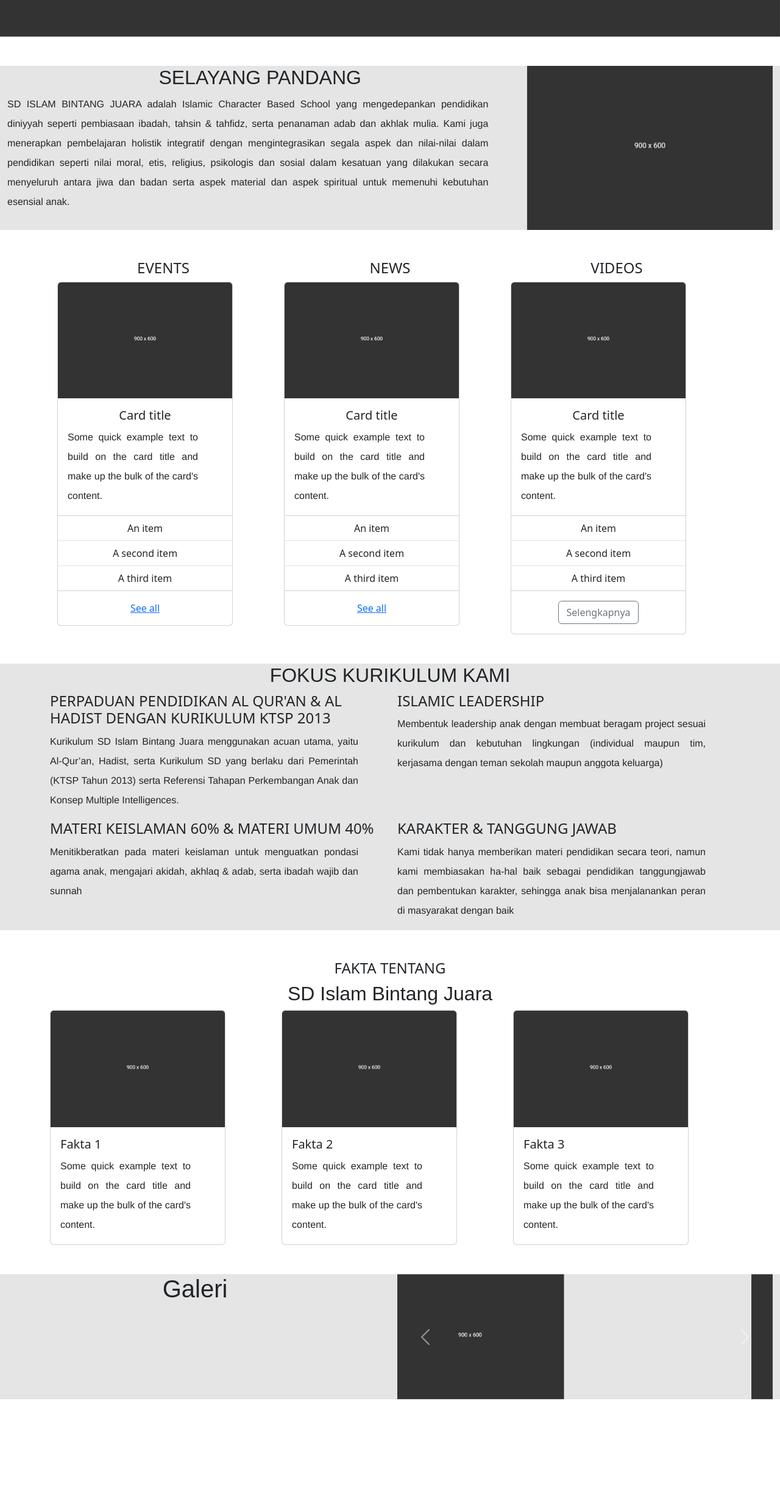
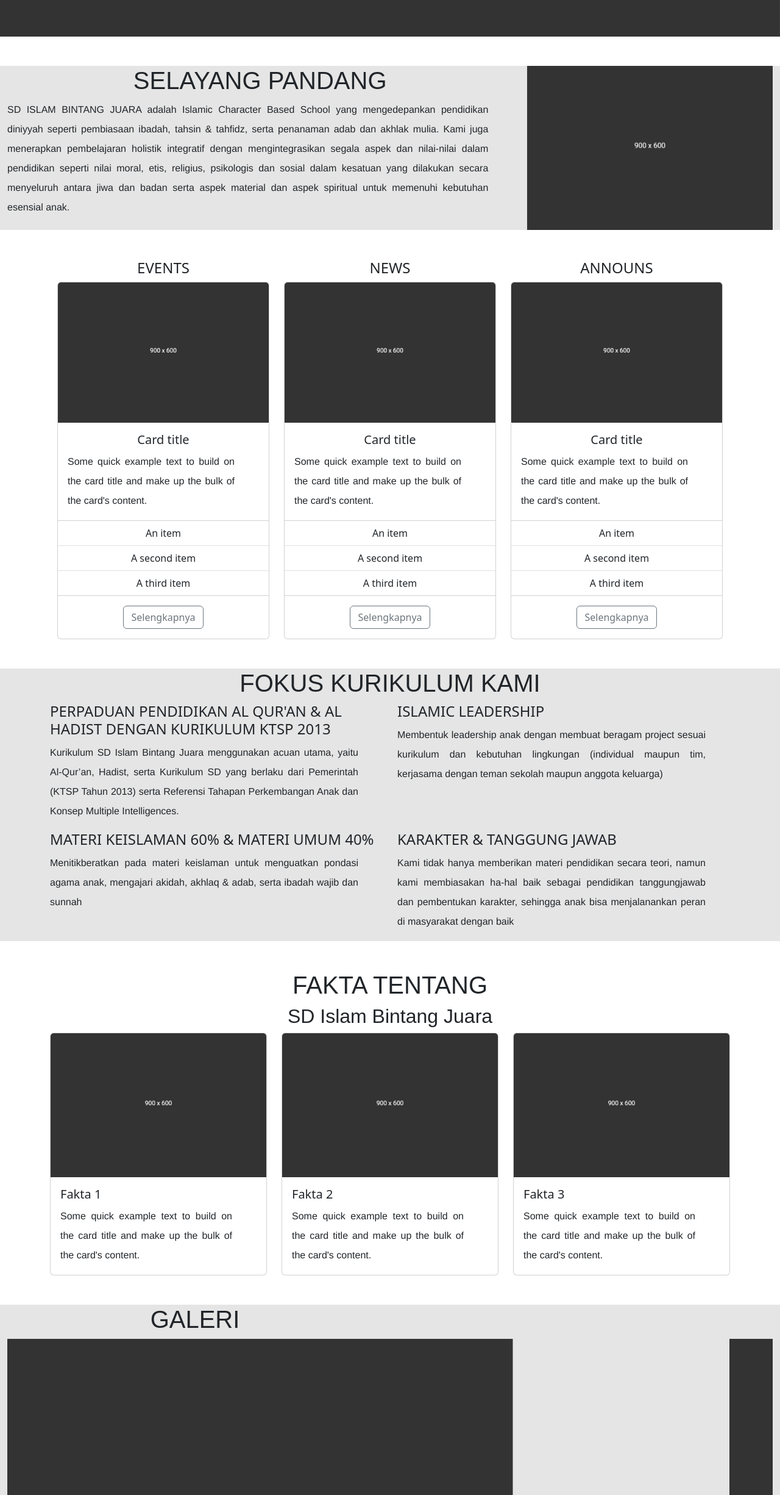
Before and after one commit to joanneevd/BintangJuara, a plain HTML site: page coba.html in a window 1280 px wide. Shown: the part 349-2800 px from the top of the page at 61% size. Before the commit the page ends 2643 px from the top, so only its background shows below. Drawn offline with nearby package versions, Linux system fonts and the light colour scheme.

Commit message:
lanjutan

```diff
--- a/coba.html
+++ b/coba.html
@@ -3,8 +3,11 @@
   <head>
     <meta charset="utf-8" />
     <meta name="viewport" content="width=device-width, initial-scale=1" />
-    <title>Bintang Juara</title>
+    <title>BINTANG JUARA</title>
+     <!-- add icon link -->
+     <link rel = "icon" href = "assets/logo1.jpg" type ="image/x-icon">
     <link rel="stylesheet" type="text/css" href="style.css">
+    <link rel="stylesheet" href="https://use.fontawesome.com/releases/v5.15.2/css/all.css" crossorigin="anonymous">
     <link href="https://cdn.jsdelivr.net/npm/bootstrap@5.3.0-alpha1/dist/css/bootstrap.min.css" rel="stylesheet" integrity="sha384-GLhlTQ8iRABdZLl6O3oVMWSktQOp6b7In1Zl3/Jr59b6EGGoI1aFkw7cmDA6j6gD" crossorigin="anonymous" />
   </head>
   <!-- Navbar -->
@@ -59,7 +62,7 @@
         <div class="container-fluid mt-5" style="background-color: #e5e5e5;">
           <div class="row fs-5">
             <div class="col-8">
-                <h2>SELAYANG PANDANG</h2>
+                <h1>SELAYANG PANDANG</h1>
                 <p>SD ISLAM BINTANG JUARA adalah Islamic Character Based School yang mengedepankan pendidikan diniyyah seperti
                   pembiasaan ibadah, tahsin & tahfidz, serta penanaman adab dan akhlak mulia. Kami juga menerapkan pembelajaran
                   holistik integratif dengan mengintegrasikan segala aspek dan nilai-nilai dalam pendidikan seperti nilai moral, etis,
@@ -80,13 +83,9 @@
     <div class="container mt-5">
         <div class="container text-center">
             <div class="row">
-                  <div class="col"><h4>EVENTS</h4></div>
-                  <div class="col"><h4>NEWS</h4></div>
-                  <div class="col"><h4>VIDEOS</h4></div>
-                </div>
-                <div class="row">
                 <div class="col">
-                        <div class="card" style="width: 18rem;">
+                  <h4>EVENTS</h4>
+                    <div class="card">
                         <img src="assets/dummy.jpeg" class="card-img-top" alt="events">
                         <div class="card-body">
                           <h5 class="card-title">Card title</h5>
@@ -98,12 +97,13 @@
                           <li class="list-group-item">A third item</li>
                         </ul>
                         <div class="card-body">
-                                <a href="#" class="card-link">See all</a>
+                          <button type="button" class="btn btn-outline-secondary">Selengkapnya</button>
                         </div>
                       </div>
                 </div>
                 <div class="col">
-                        <div class="card" style="width: 18rem;">
+                  <h4>NEWS</h4>
+                    <div class="card">
                         <img src="assets/dummy.jpeg" class="card-img-top" alt="news">
                         <div class="card-body">
                           <h5 class="card-title">Card title</h5>
@@ -115,13 +115,14 @@
                           <li class="list-group-item">A third item</li>
                         </ul>
                         <div class="card-body">
-                                <a href="#" class="card-link">See all</a>
+                          <button type="button" class="btn btn-outline-secondary">Selengkapnya</button>
 
                         </div>
                       </div>
                 </div>
                 <div class="col">
-                        <div class="card" style="width: 18rem;">
+                  <h4>ANNOUNS</h4>
+                    <div class="card">
                         <img src="assets/dummy.jpeg" class="card-img-top" alt="videos">
                         <div class="card-body">
                           <h5 class="card-title">Card title</h5>
@@ -147,7 +148,7 @@
         <div class="container-fluid mt-5" style="background-color: #e5e5e5;">
             <div class="container mt-5">
             <div class="row">
-                <h2>FOKUS KURIKULUM KAMI</h2>
+                <h1>FOKUS KURIKULUM KAMI</h1>
             </div>
               <div class="row fs-5">
                 <div class="col">
@@ -184,13 +185,13 @@
             <div class="container text-center">
                 <div class="row">
                   <div class="col">
-                    <h4>FAKTA TENTANG</h4></div>
+                    <h1>FAKTA TENTANG</h1></div>
                     <h2>SD Islam Bintang Juara</h2>
                 </div>
             </div>
         <div class="row">
             <div class="col">
-                <div class="card" style="width: 18rem;">
+                <div class="card">
                     <img src="assets/dummy.jpeg" class="card-img-top" alt="news">
                     <div class="card-body">
                       <h5 class="card-title">Fakta 1</h5>
@@ -200,7 +201,7 @@
             </div>
             </div>
             <div class="col">
-                <div class="card" style="width: 18rem;">
+                <div class="card">
                     <img src="assets/dummy.jpeg" class="card-img-top" alt="videos">
                     <div class="card-body">
                       <h5 class="card-title">Fakta 2</h5>
@@ -209,7 +210,7 @@
                   </div>
             </div>
             <div class="col">
-                <div class="card" style="width: 18rem;">
+                <div class="card">
                     <img src="assets/dummy.jpeg" class="card-img-top" alt="videos">
                     <div class="card-body">
                       <h5 class="card-title">Fakta 3</h5>
@@ -227,19 +228,19 @@
       <div class="container-fluid mt-5" style="background-color: #e5e5e5;">
         <div class="row fs-5">
           <div class="col-6">
-              <h1>Galeri</h1>
+              <h1>GALERI</h1>
           </div>
           <div class="col">
             <div id="carouselExampleAutoplaying" class="carousel slide" data-bs-ride="carousel">
               <div class="carousel-inner">
                 <div class="carousel-item active">
-                  <img src="assets/dummy.jpeg" class="d-block w-50" alt="...">
+                  <img src="assets/dummy.jpeg" alt="...">
                 </div>
                 <div class="carousel-item">
-                  <img src="assets/dummy.jpeg" class="d-block w-50" alt="...">
+                  <img src="assets/dummy.jpeg"  alt="...">
                 </div>
                 <div class="carousel-item">
-                  <img src="assets/dummy.jpeg" class="d-block w-50" alt="...">
+                  <img src="assets/dummy.jpeg" alt="...">
                 </div>
               </div>
               <button class="carousel-control-prev" type="button" data-bs-target="#carouselExampleAutoplaying" data-bs-slide="prev">
@@ -257,6 +258,38 @@
 </section>
 <!-- akhir galeri -->
 
+<!-- galeri section -->
+<section id="fitur">
+  <div class="container">
+  <div class="row">
+    <div class="col-9">
+      <h2>
+        GALERI
+      </h2>
+     </div>
+     <div class="col-3">
+      <button class="button-fitur">Lihat semua..
+        <i class="fas fa-chevron-right"></i>
+      </button>
+    </div>
+    </div>
+<div class="container">
+  <div class="row">
+    <div class="col-12">
+     <div class="card-fitur">
+      <img src="assets/dummy.jpeg" alt="...">
+      <div class="overlay">
+
+      </div>
+     </div>
+
+    </div>
+  </div>
+</div>
+  </div>
+
+</section>
+
     <div class="lainya"></div>
     <script src="https://cdn.jsdelivr.net/npm/bootstrap@5.3.0-alpha1/dist/js/bootstrap.bundle.min.js" integrity="sha384-w76AqPfDkMBDXo30jS1Sgez6pr3x5MlQ1ZAGC+nuZB+EYdgRZgiwxhTBTkF7CXvN" crossorigin="anonymous"></script>
   </body>
```
Lines whose indentation alone changed are shown as unchanged.
